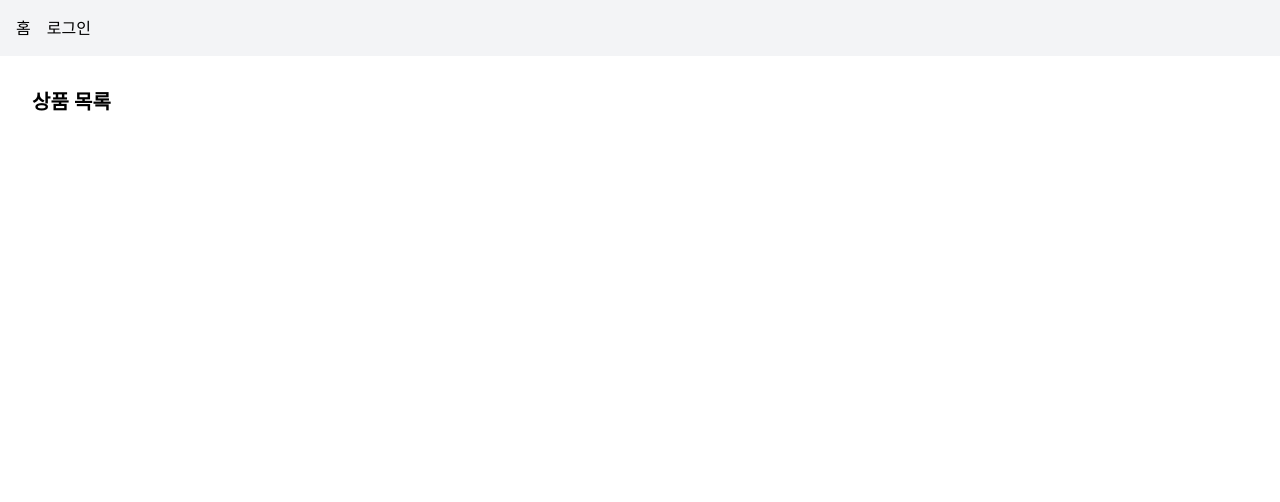
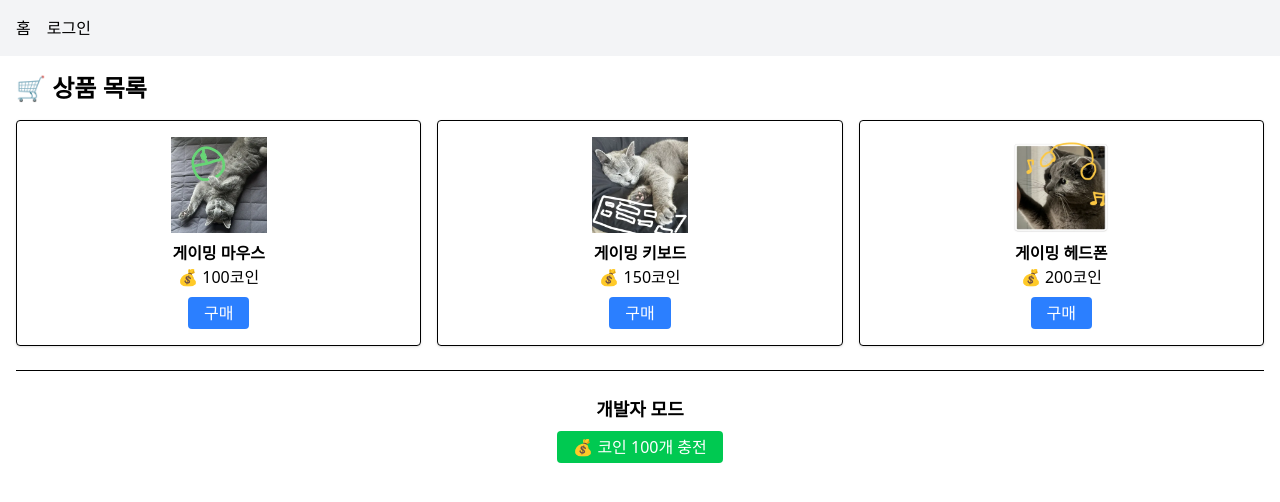
Before and after one commit to eillen-yang/coin-shop, a React (Vite) app: page /products in a window 1280 px wide. Shown: the top 502 px of the page. Built offline with nearby package versions, Linux system fonts and the light colour scheme.

Commit message:
feat: 상품목록 + 구매기능 추가

```diff
--- a/src/pages/ProductPage.tsx
+++ b/src/pages/ProductPage.tsx
@@ -1,8 +1,68 @@
+import { useNavigate } from "react-router-dom";
+import { useAuthStore } from "../store/authStore";
+import { useCoinStore } from "../store/coinStore";
+import { usePurchaseStore } from "../store/purchaseStore";
+import { products } from "../data/products";
+
 export default function ProductPage() {
+  const { addCoins, buyWithCoins } = useCoinStore();
+  const { addPurchase } = usePurchaseStore();
+  const isLoggedIn = useAuthStore((state) => state.isLoggedIn);
+  const navigate = useNavigate();
+
+  const handlebuy = (product: (typeof products)[number]) => {
+    if (!isLoggedIn) {
+      alert("로그인 후 이용이 가능합니다.");
+      navigate("/login");
+      return;
+    }
+    const success = buyWithCoins(product.price);
+    if (success) {
+      addPurchase(product);
+      alert(`🎉 ${product.name} 구매 성공!`);
+    } else {
+      alert("코인이 부족합니다ㅠ");
+    }
+  };
+
   return (
-    <div className="p-4">
-      <h2 className="text-xl font-bold mb-4">상품 목록</h2>
+    <div>
+      <h2 className="text-2xl font-bold mb-4">🛒 상품 목록</h2>
       {/* 상품 목록 표시 예정 */}
+      <ul className="grid grid-cols-1 sm:grid-cols-2 md:grid-cols-3 gap-4">
+        {products.map((product) => (
+          <li
+            key={product.id}
+            className="p-4 border rounded text-center shadow"
+          >
+            <img
+              className="w-24 h-24 mx-auto mb-2"
+              src={product.imageUrl}
+              alt={product.name}
+            />
+            <h3 className="font-semibold">{product.name}</h3>
+            <p className="mb-2">💰 {product.price}코인</p>
+            <button
+              onClick={() => handlebuy(product)}
+              className="px-4 py-1 bg-blue-500 text-white rounded"
+            >
+              구매
+            </button>
+          </li>
+        ))}
+      </ul>
+
+      <hr className="my-6" />
+
+      <div className="text-center">
+        <h3 className="mb-2 text-lg font-semibold">개발자 모드</h3>
+        <button
+          onClick={() => addCoins(100)}
+          className="px-4 py-1 bg-green-500 text-white rounded"
+        >
+          💰 코인 100개 충전
+        </button>
+      </div>
     </div>
   );
 }
```
